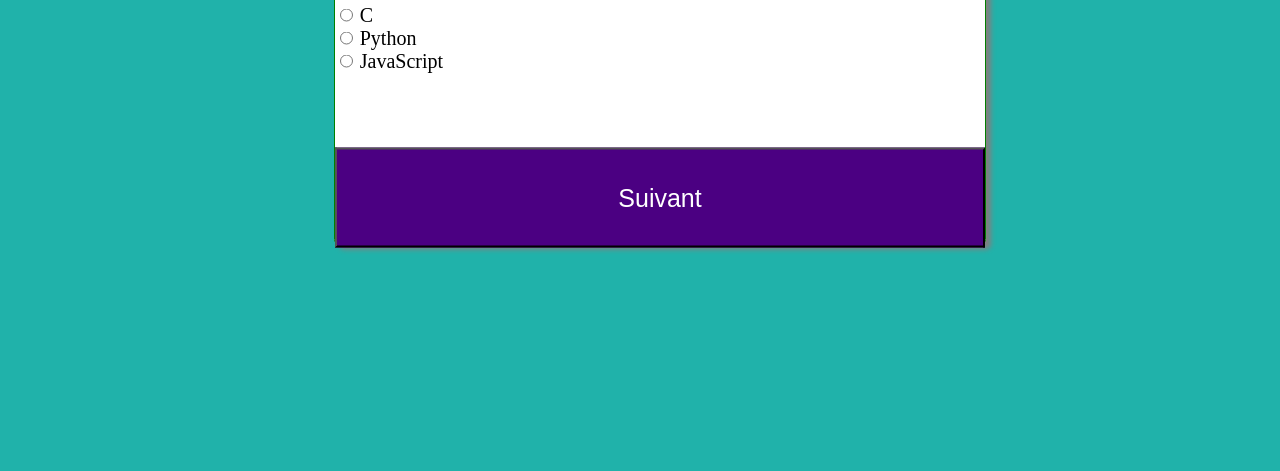
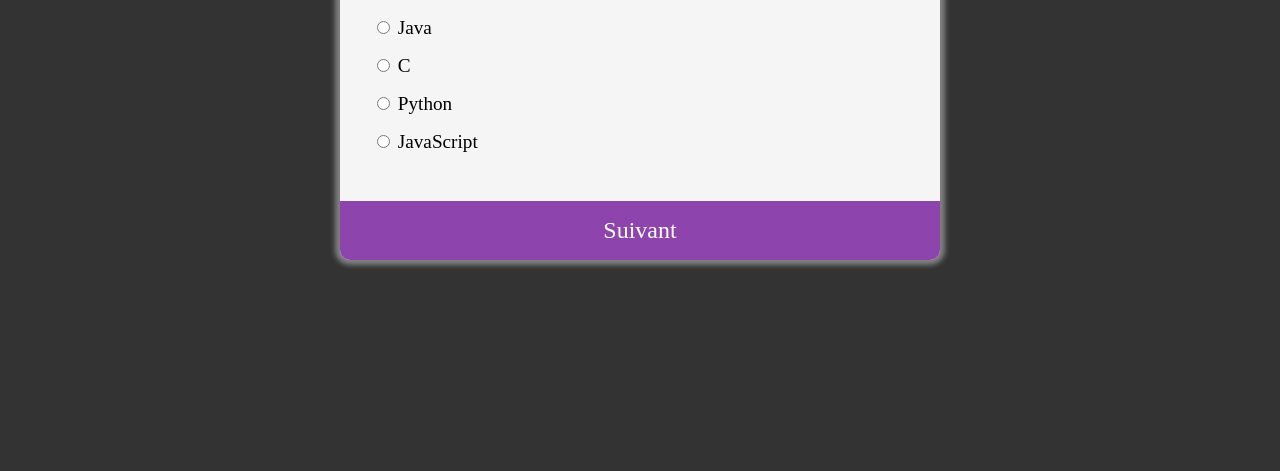
Before and after one commit to JoofMoussa/JavascriptProject, a plain HTML site: page TP5JS/index.html in a window 1280 px wide. Shown: the part 329-800 px from the top of the page. Drawn offline with nearby package versions, Linux system fonts and the light colour scheme.

Commit message:
Add files via upload

```diff
--- a/TP5JS/index.html
+++ b/TP5JS/index.html
@@ -1,80 +1,39 @@
 <!DOCTYPE html>
 <html lang="en">
+
 <head>
     <meta charset="UTF-8">
     <meta http-equiv="X-UA-Compatible" content="IE=edge">
     <meta name="viewport" content="width=device-width, initial-scale=1.0">
+    <title>Quiz Javascript</title>
+    <link rel="stylesheet" href="style.css">
+    <script src="script.js" defer></script>
+</head>
 
-    <title>Quiz</title>
-    <link rel="stylesheet" type="text/css" href="../styles.css">
-    <link rel="stylesheet" href="style.css">
-    <script src="https://cdn.jsdelivr.net/npm/vue@2/dist/vue.js"></script>
-</head>
 <body>
-    <!-- debut navigation -->
-        <h1 class="covertitle">ODC/DEV DATA COHORTE 5</h1>
-        <hr />
-        <div id="stylefive">
-          <ul>
-            <li><a href="../index.html" class="current">ACCEUIL</a></li>
-            <li><a href="../TP1JS/index.html">TP1</a></li>
-            <li><a href="../TP2JS/index.html">TP2</a></li>
-            <li><a href="../TP3JS/index.html">TP3</a></li>
-            <li><a href="../TP4JS/index.html">TP4</a></li>
-            <li><a href="../TP5JS/index.html">TP5</a></li>
-             <li><a href="../TP6JS/index.html">TP6</a></li>
-            <li><a rel="nofollow" href="../TP7JS/index.html">TP7</a></li>
-          </ul>
+    <div class="quiz-container" id="quiz">
+        <div class="quiz-header">
+            <h2 id="question">Question Text</h2>
+            <ul id="options">
+                <li>
+                    <input type="radio" id="a" name="reponse" value="premier" class="reponse">
+                    <label for="a" id="questionA"></label>
+                </li>
+                <li>
+                    <input type="radio" id="b" name="reponse" value="deuxieme" class="reponse">
+                    <label for="b" id="questionB"></label>
+                </li>
+                <li>
+                    <input type="radio" id="c" name="reponse" value="troisieme" class="reponse">
+                    <label for="c" id="questionC"></label>
+                </li>
+                <li>
+                    <input type="radio" id="d" name="reponse" value="quatrieme" class="reponse">
+                    <label for="c" id="questionD"></label>
+                </li>
+            </ul>
         </div>
-
-        <h1 class="title">Quizz Javascript</h1>
-
-        <br>
-        <!-- fin menu navigation -->
-    <div id ="quizApp">
-        <div class="question-card"
-            v-for="(q, iq) in questions"
-            v-if="iq === currentIndex">
-            <h1 style="text-align: center;"> {{ q.question }} </h1>
-
-            <div v-for="(v, iv) in q.choix">
-                <input type="radio"
-                    v-bind:name="iq"
-                    v-bind:id="getVariantId(iq, iv)"
-                    v-bind:value="iv"
-                    v-model="answers[iq]">
-                <label v-bind:for="getVariantId(iq, iv)">
-                    <span class="big">{{ v }} </span>
-                </label>
-            </div>
-
-        <button v-on:click="onButtonClick">Suivant</button>
-        </div>
-
-
-
-        <div class="question-card"
-            v-if="currentIndex === questions.length"
-            >
-            <p><h1>Vous avez trouve: {{ reponsesCorrectes() }} / {{ questions.length }} questions </h1></p>
-            <br><br><br><br><br><br>
-            <button> <a href="index.html" class="text-light">ReJouer</a> </button>
-            <!-- <div v-if="incorrectAnswersIndex.size > 0">
-                <h4> Reponses Incorrectes: </h4>
-
-                <div class="answer-card"
-                    v-for="idx in incorrectAnswersIndex"
-                    >
-                    <p> {{ questions[idx].text }} </p>
-                    <p> Votre Reponse: {{ questions[idx].choix[answers[idx]] }} </p>
-                    <p> Reponse Correcte: {{ questions[idx].choix[questions[idx].correct] }} </p>
-                </div>
-            </div> -->
-        </div>
-
-
+        <button id="submit">Suivant</button>
     </div>
-
-    <script src="quizTp.js"></script>
 </body>
 </html>
--- /dev/null
+++ b/TP5JS/script.js
@@ -0,0 +1,96 @@
+const questionnaires = [
+    {
+        question: 'Quel est le meilleur language de Programmation en 2022?',
+        a:"Java",
+        b:"C",
+        c:"Python",
+        d:"JavaScript",
+        correct: "d",
+    },
+    {
+        question: 'Quel evenement est relie au click de l utilisateur sur un element HTML?',
+        a:'onmouseover',
+        b:'onclick',
+        c:'onmouseclick',
+        d:'onchange',
+        correct: "b",
+    },
+    {
+        question: 'Quel est la syntaxe correcte pour une boucle pour ?',
+        a:'for (i = 0; i <= 5)',
+        b:'for i = 1 to 5',
+        c:'for (i = 0; i <= 5; i++)',
+        d:'for (i <= 5; i++)',
+        correct: "c",
+    },
+    {
+        question: 'Quel syntaxe permet de dire Si "i" n \'est pas egal a 5?',
+        a:'if i =! 5 then',
+        b:'if (i <> 5)',
+        c:'if (i != 5)',
+        d:'if i <> 5',
+        correct: "c",
+    }
+];
+
+const quiz = document.getElementById("quiz");
+const question = document.getElementById("question");
+const reponses = document.querySelectorAll(".reponse");
+const questionA = document.getElementById("questionA");
+const questionB = document.getElementById("questionB");
+const questionC = document.getElementById("questionC");
+const questionD = document.getElementById("questionD");
+
+const submit = document.getElementById("submit");
+
+let index = 0;
+let score = 0;
+
+chargerQuizz();
+
+function chargerQuizz() {
+    reset();// recharger le questionnaire
+    const indexQuestion = questionnaires[index];
+    question.innerText = indexQuestion.question;
+    questionA.innerText = indexQuestion.a;
+    questionB.innerText = indexQuestion.b;
+    questionC.innerText = indexQuestion.c;
+    questionD.innerText = indexQuestion.d;
+    // index++;
+}
+
+// Recuperer les reponses de l utilisateur
+function valeurReponse() {
+    const reponses = document.querySelectorAll(".reponse");
+    let reponseUtilisateur = undefined;
+    reponses.forEach((reponse) => {
+        if (reponse.checked) {
+            reponseUtilisateur = reponse.id;
+        }
+    });
+    return reponseUtilisateur;
+}
+
+function reset() {
+    reponses.forEach((reponse) => {
+        reponse.checked = false;
+    });
+}
+
+// formulaire
+
+submit.addEventListener("click", () => {
+    const reponseDonnee = valeurReponse();
+
+    if (reponseDonnee) {
+        if (reponseDonnee === questionnaires[index].correct) {
+            score = score + 1;
+        }
+        index++;
+        if (index < questionnaires.length) {
+            chargerQuizz();
+        } else {
+            quiz.innerHTML = `<h2>Vouz avez trouver ${score}/4 reponses</h2> <button onclick="location.reload()">ReJouer</button>`;
+        }
+    }
+});
--- a/TP5JS/style.css
+++ b/TP5JS/style.css
@@ -1,56 +1,67 @@
-.question-card {
-    width: 650px;
-    height: 345px;
-    border: 1px solid green;
-    background-color: white;
-    border-radius: 5px;
-    box-shadow: 5px 5px 5px grey;
-    position: absolute;
-    top: 50%;
-    left: 50%;
-    transform: translate(-50%, -50%);
-
-    text-align: left;
-    font-size: 15px;
-    text-justify: center;
-    margin: 0 20px;
+* {
+    box-sizing: border-box;
 }
 
-.question-card > button {
-
-    margin-top: 75px;
-    background-color: indigo;
-    color: white;
-    font-size: 25px;
-    width: 100%;
-    height: 100px;
+body {
+    background-color: #333;
+    font-family: "Cascadia Code";
+    margin: 0;
+    height: 100vh;
+    display: flex;
+    justify-content: center;
+    align-items: center;
 }
 
-.answer-card {
-    flex: 1;
-    float: left;
-    margin: 15px;
-    padding: 20px;
-    border: 1px solid black;
-    border-radius: 5px;
+.quiz-container {
+    background-color: whitesmoke;
+    width: 600px;
+    max-width: 100%;
+    max-height: 100%;
+    border-radius: 10px;
+    box-shadow: 0 0 5px 5px grey;
+    overflow: hidden;
+}
 
+.quiz-header {
+    padding: 2rem;
 }
-.big{
-    font-size: 20px;
 
+h2 {
+    margin: 0;
+    text-align: center;
+    padding: 1rem;
 }
-.text-light{
+
+ul {
+    list-style-type: none;
+    padding: 0;
+}
+
+ul li {
+    margin: 1rem 0;
+    font-size: 1.2rem;
+}
+
+ul li label {
+    cursor: pointer;
+}
+
+button {
+    background-color: #8e44ad;
+    display: block;
     color: white;
+    font-family: inherit;
+    width: 100%;
+    padding: 1rem;
+    border: none;
+    font-size: 1.5rem;
+    cursor: pointer;
 }
-#quizzApp{
-        width: 50%;
-        background-color: white;
-        box-shadow: 5px 5px 5px grey;
-        text-align: center;
-        position: absolute;
-        top: 50%;
-        left: 50%;
-        transform: translate(-50%, -50%);
 
+button:hover {
+    background-color: #561174;
+}
 
-    }
+button:focus {
+    outline: none;
+}
```
